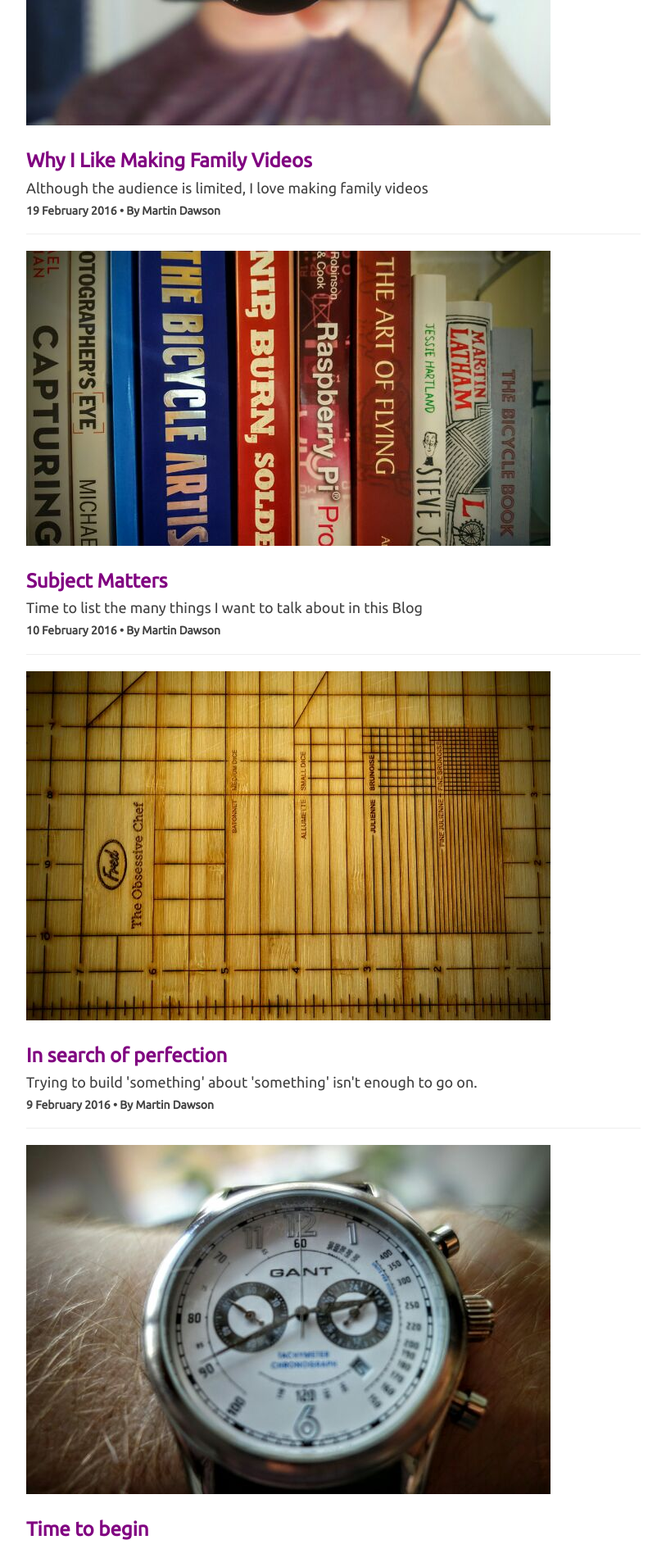
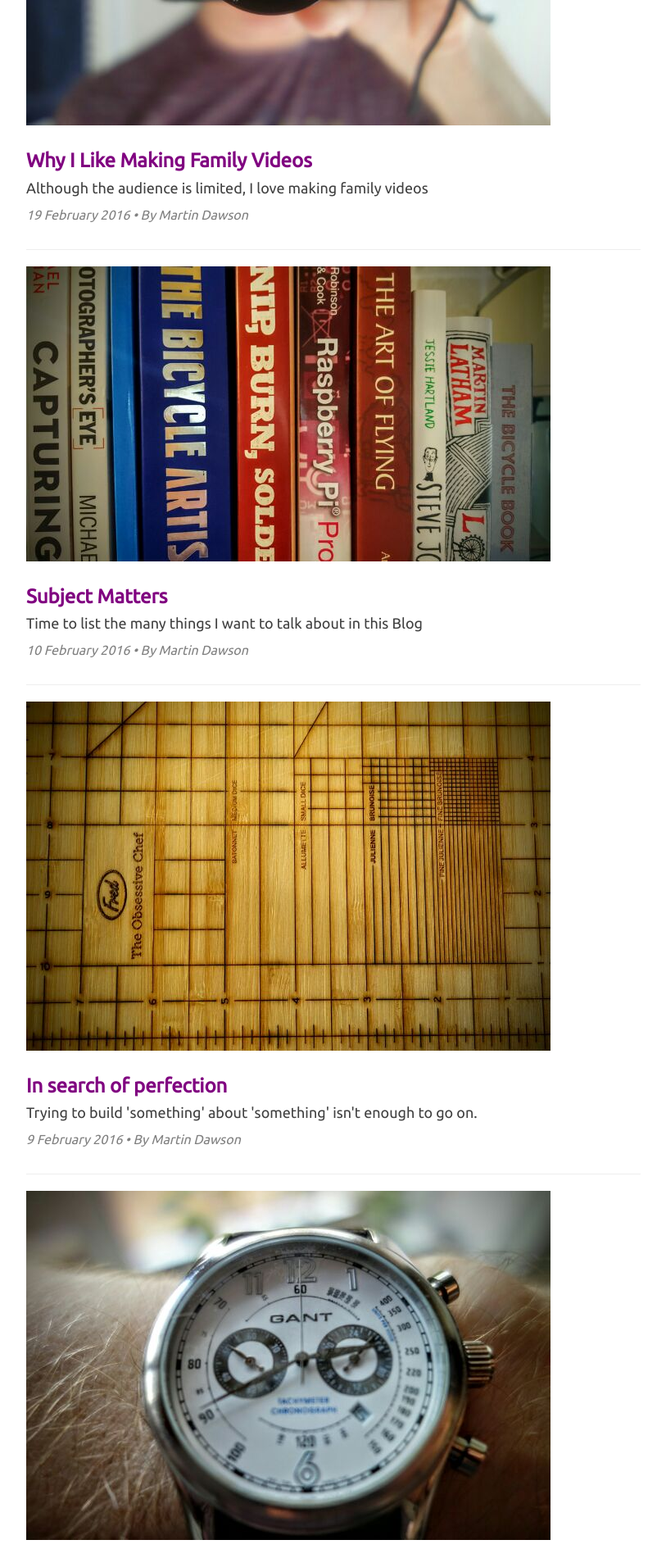
Before and after one commit to dawsneyland/formerdland, a Jekyll site: the page built from index.html, in a window 1280 px wide. Shown: the part 814-2704 px from the top of the page at 82% size, without its empty margins (233-1046 px from the left). Built offline with Jekyll 4.4.1, drawn with Linux system fonts in a browser that asks for light colours; nearby versions of some CDN libraries; the list of posts is cut into pages by our own code.

Commit message:
Update index.html

```diff
--- a/index.html
+++ b/index.html
@@ -18,7 +18,7 @@
         </h4>
         {% endif %}
     </a>
-    <h5 class="post-meta-author">{{ post.date | date: "%-d %B %Y" }} &bull; By {% if post.author %}{{ post.author }}{% else %}{{ site.title }}{% endif %}</h5>
+    <p class="post-meta">{{ post.date | date: "%-d %B %Y" }} &bull; By {% if post.author %}{{ post.author }}{% else %}{{ site.title }}{% endif %}</p>
 
 </div>
 <hr>
```
